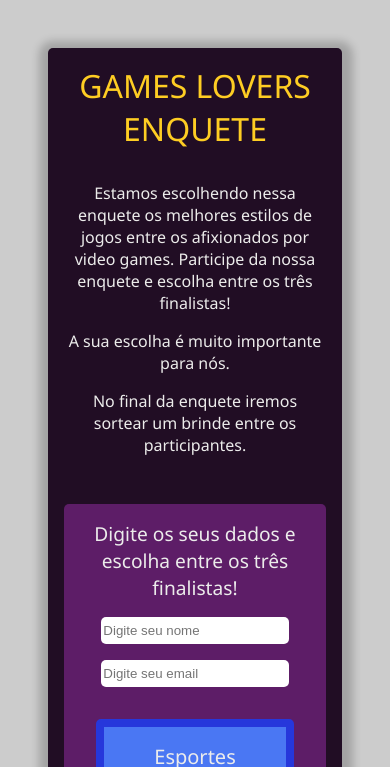
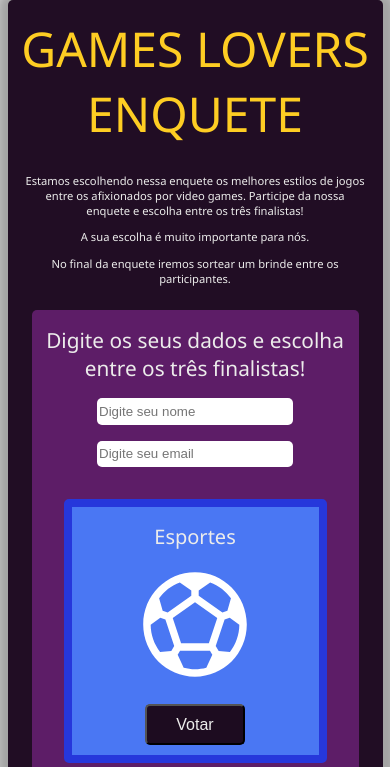
Before and after one commit to zyphyxx/bootcamp-devjr-desafio-modulo2, a plain HTML site: page index.html in a window 390 px wide. Shown: the top 767 px of the page. Drawn offline with Linux system fonts and the light colour scheme.

Commit message:
correção da largura da pagina

```diff
--- a/assets/css/style.css
+++ b/assets/css/style.css
@@ -1,18 +1,16 @@
 body {
        font-family: 'Segoe UI', Tahoma, Geneva, Verdana, sans-serif;
        background-color: #CCCCCC;
-
        margin: 3rem;
+       width: 790px;
 
 }
 
 .container {
        background-color: #210D24 ;
        border-radius: 5px;
-
        box-shadow: 1px 3px 8px 10px rgba(0, 0, 0, 0.2);
        border-radius: 5px;
-       overflow: hidden;
 }
 .container-title {
        color: #FECD23;
@@ -30,13 +28,14 @@ body {
 }
 .container-box {
        background-color: #5D1D67;
-       margin: 1rem;
+       margin: 1.5rem;
        border-radius: 5px;
+       flex-direction: row
 }
 .container-subtitle {
        color: #ECECEB ;
        text-align: center;
-       font-size: 1.2rem;
+       font-size: 1.5rem;
        padding-bottom: 1rem;
        padding-top: 1rem;
 }
@@ -44,7 +43,7 @@ body {
        text-align: center;
 }
 input {
-       width: 70%;
+       width: 27.5rem;
        border-radius: 5px;
        height: 1.56rem;
        border: 0;
@@ -57,7 +56,8 @@ input:focus{
        display: flex;
        padding-top: 2rem;
        padding: 2rem;
-       justify-content: space-between;
+       justify-content: space-around;
+
 
 
 }
@@ -95,10 +95,16 @@ button {
 .footer {
        color: #ECECEB;
        text-align: center;
-       padding-bottom: 1px;
+       padding-bottom: 3px;
+
 
 }
-@media screen and (max-width: 620px) {
+@media screen and (max-width: 790px) {
+
+       body{
+              width: 375px;
+              margin: auto;
+       }
 
        .container-cards {
 
@@ -106,22 +112,28 @@ button {
 
        }
        .cards {
-              margin-bottom: 1.5rem;
+              margin-bottom: 1rem;
        }
        .footer {
               font-size: 12px;
+       }
+       input {
+
+              width: 12rem;
+       }
+       .container-text {
+
+              font-size: 0.7rem;
+              padding-bottom: 0px;
+       }
+       .container-subtitle {
+              font-size: 1.3rem;
+
+       }
+       .container-title {
+              font-size: 3rem;
        }
 
 
 
 }
-@media screen and (min-width: 800px) {
-
-
-       .container-cards {
-
-              flex-direction: row;
-              justify-content:space-around;
-
-       }
-}
```
